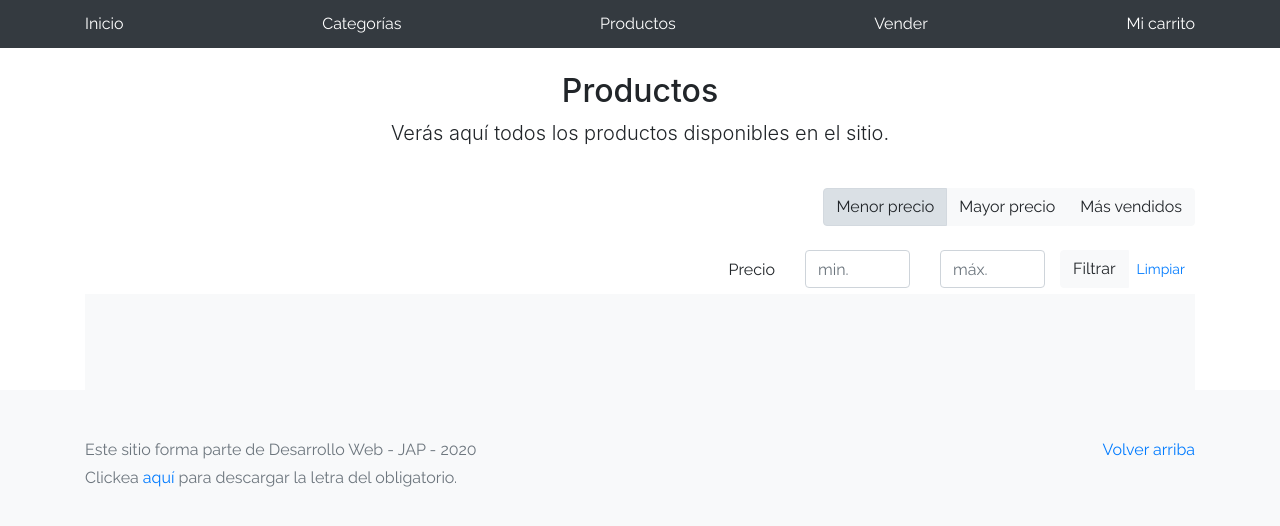
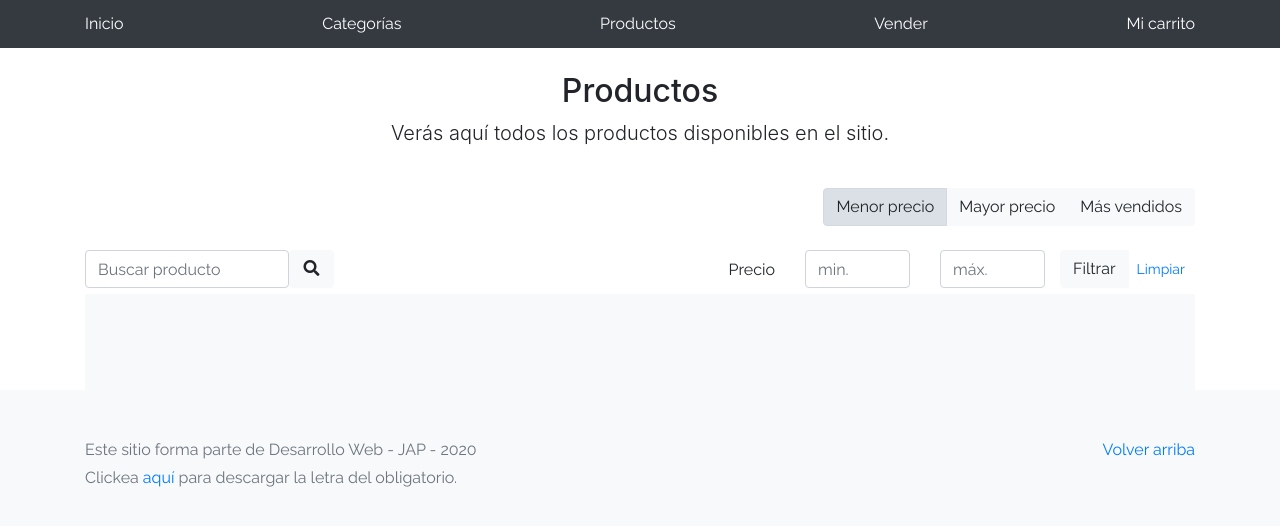
Before and after one commit to AymaraMelo/e-comerce, a plain HTML site: page products.html in a window 1280 px wide. Drawn offline with Linux system fonts and the light colour scheme; no server answers; sample sign-in values are in the browser's storage.

Commit message:
Entrega 2
Barra de búsqueda en html

```diff
--- a/products.html
+++ b/products.html
@@ -37,7 +37,7 @@
         <!-- Se selecciona el criterio de filtrado -->
         <div class="btn-group btn-group-toggle mb-4" data-toggle="buttons">
           <label class="btn btn-light active" id="sortAsc">
-            <input type="radio" name="options" autocomplete="off" checked="">Menor precio
+            <input type="radio" name="options" autocomplete="off">Menor precio
           </label>
           <label class="btn btn-light" id="sortDesc">
             <input type="radio" name="options" autocomplete="off">Mayor precio
@@ -50,7 +50,18 @@
       </div>
     </div>
     <div class="row justify-content-end">
-      <div class="col-md-6"></div>
+      <div class="col-md-6">
+        <div class="input-group">
+          <div class="form-outline">
+            <input type="search" id="form1" class="form-control" placeholder="Buscar producto"/>
+          </div>
+          <div class="col-1 p-0">
+          <button type="button" class="btn btn-light btn-block">
+            <i class="fas fa-search"></i>
+          </button>
+        </div>
+        </div>
+      </div>
       <div class="col-md-6 col-sm-12 mb-1 container">
         <div class="row container p-0 m-0">
           <div class="col">
```
